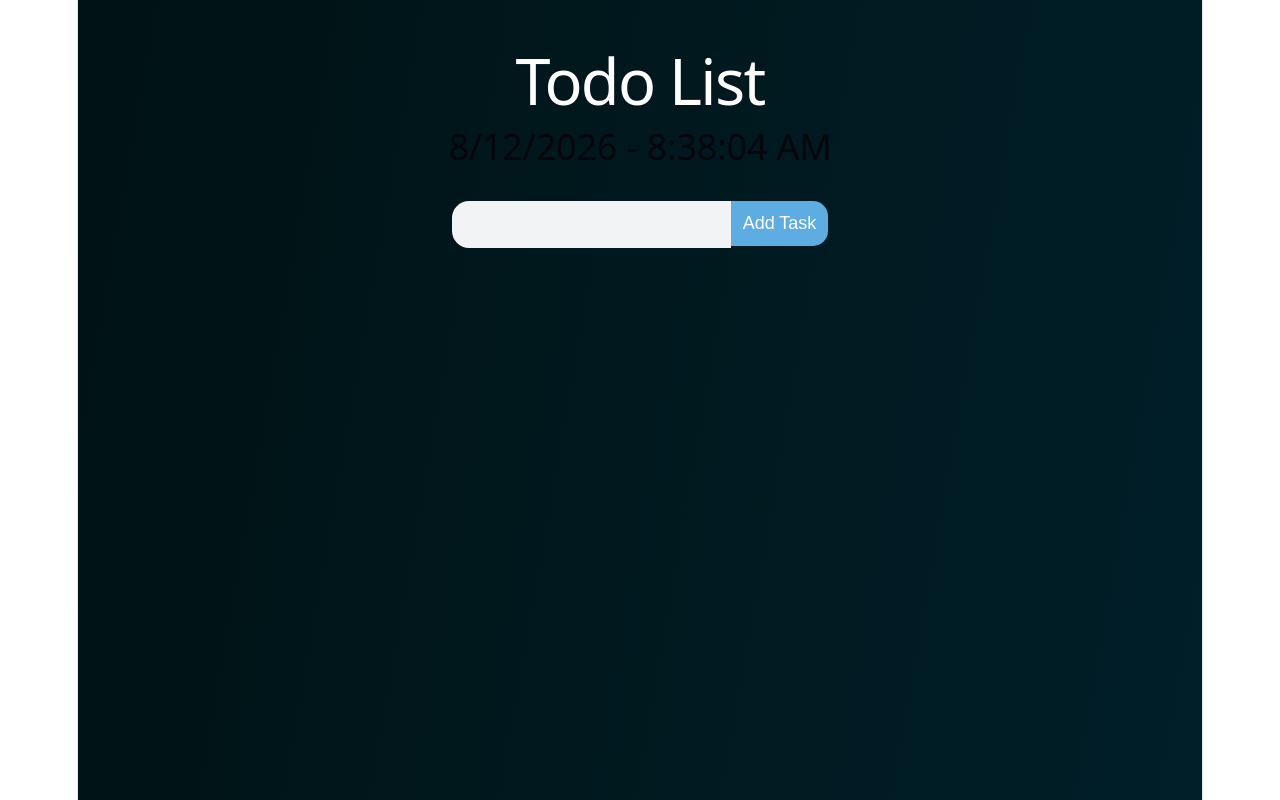
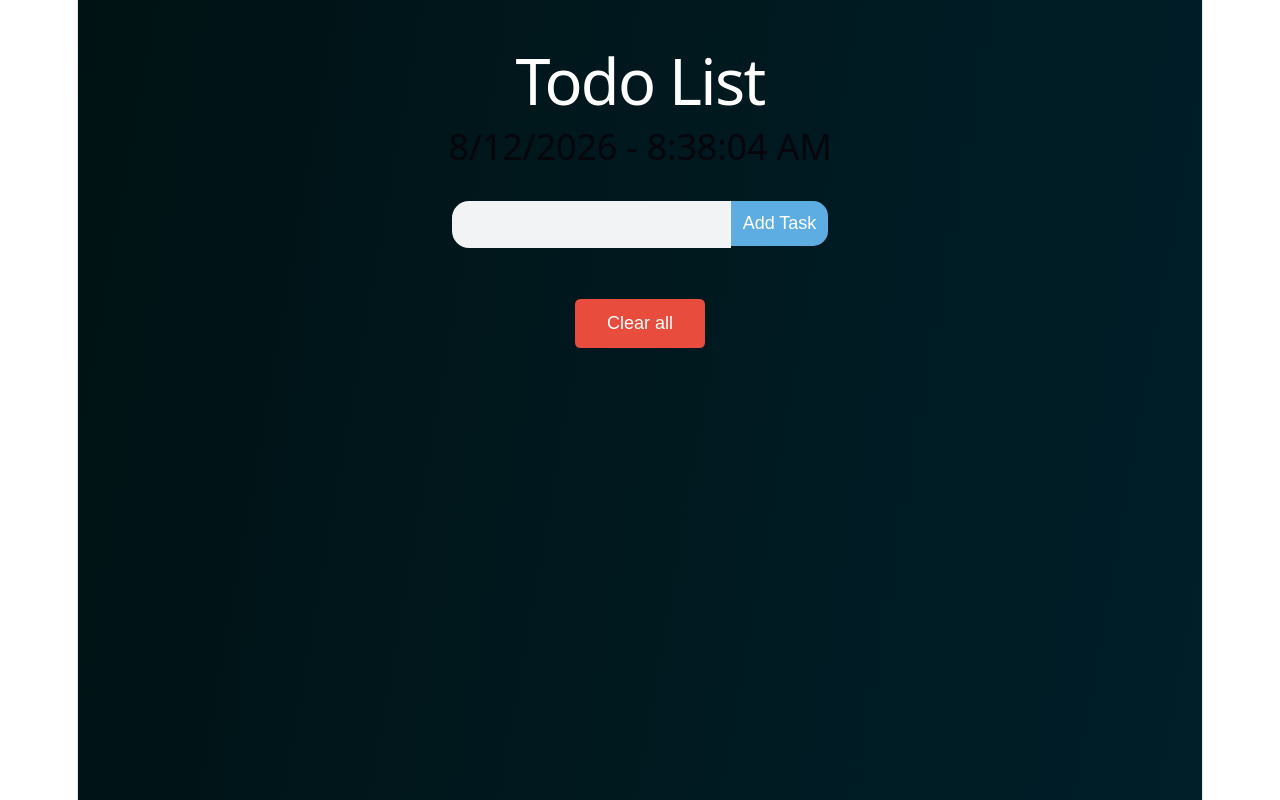
Before and after one commit to buildwithrameez/react-todo-app, a React (Vite) app: page / in a window 1280 px wide. Built offline with nearby package versions, Linux system fonts and the light colour scheme.

Commit message:
clear button,and its functionality added

```diff
--- a/src/Components/ToDo.jsx
+++ b/src/Components/ToDo.jsx
@@ -57,6 +57,22 @@ export const ToDoComponent = () => {
 
     };
 
+    // clear all list
+    const handleClearList = () => {
+
+        if (submitValue.length === 0) {
+        alert("The list is already empty!");
+        return;
+        }
+
+        const confirmDelete = window.confirm("Are you sure you want to delete all items?");
+
+       if (confirmDelete) {
+       setsubmitValue([]);
+       }
+
+    };
+
 
     return <section className='todo-container'>
         <header>
@@ -88,7 +104,7 @@ export const ToDoComponent = () => {
                    return <li key={index} className='todo-item '>
                          <span>{curr}</span>
                          <button className='check-btn'>
-                            <MdCheck />
+                            <MdCheck onClick={() => handleComClick(curr)}/>
                         </button>
                          <button className='delete-btn'>
                             <MdDeleteForever onClick={
@@ -100,5 +116,10 @@ export const ToDoComponent = () => {
             }
            </ul>
         </section>
+
+        <section>
+            <button className='clear-btn' onClick={() => handleClearList()}>Clear all</button>
+
+        </section>
     </section>
 };
--- a/src/Components/style.css
+++ b/src/Components/style.css
@@ -194,3 +194,9 @@ li span {
     padding: 1.2rem 2rem;
   }
 }
+
+.completed-text {
+  text-decoration: line-through;
+  color: gray; /* Optional: text ka rang thora halka karne ke liye */
+  opacity: 0.6;
+}
```
